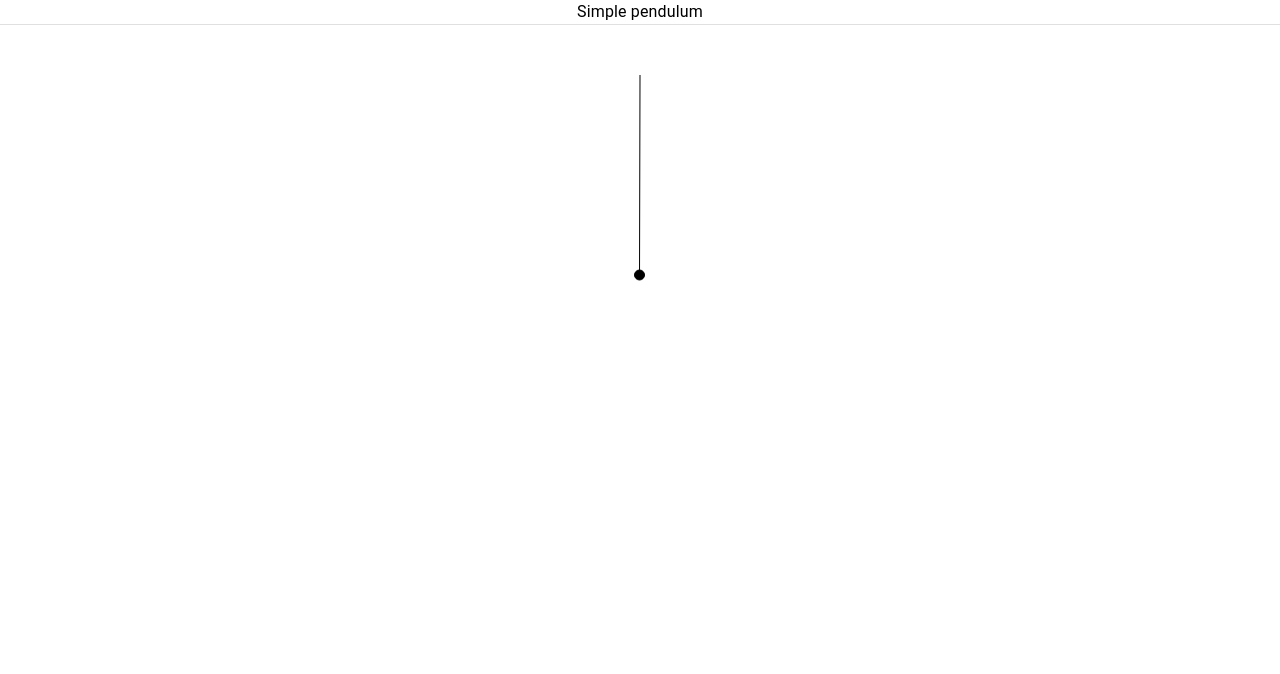
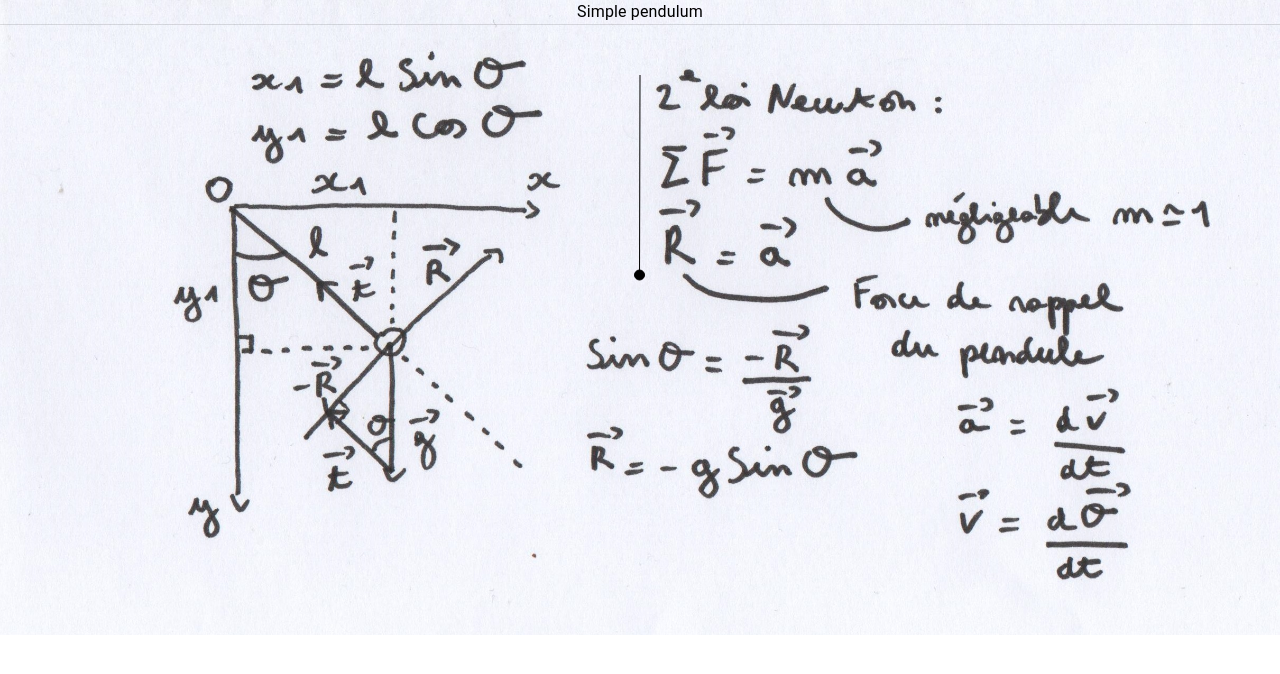
Before and after one commit to MyJooeee/pendulum, a React (Create React App) app: page / in a window 1280 px wide. Shown: the top 674 px of the page. Built offline with nearby package versions, Linux system fonts and the light colour scheme.

Commit message:
Update background formulas

```diff
--- a/public/index.html
+++ b/public/index.html
@@ -24,7 +24,7 @@
       work correctly both with client-side routing and a non-root public URL.
       Learn how to configure a non-root public URL by running `npm run build`.
     -->
-    <title>React App</title>
+    <title>Pendulum</title>
   </head>
   <body>
     <noscript>You need to enable JavaScript to run this app.</noscript>
--- a/src/pendulum/index.js
+++ b/src/pendulum/index.js
@@ -1,5 +1,6 @@
 import { useRef, useEffect } from "react";
 import { Divider, Stack, Typography } from "@mui/material";
+import backgroundImg from '../images/background.jpg';
 
 // ----------------------------------------------------------------------
 
@@ -68,11 +69,16 @@ const Pendulum = () => {
 
   return (
     <Stack
-      sx={{ alignItems: "center" }}
+      sx={{
+        alignItems: "center",
+        backgroundImage: `url(${backgroundImg})`,
+        backgroundRepeat: 'no-repeat',
+        backgroundSize: '100%',
+      }}
       divider={<Divider orientation="horizontal" flexItem />}
     >
       <Typography> Simple pendulum </Typography>
-      <canvas ref={canvasRef} width={400} height={300} />
+      <canvas ref={canvasRef} width={400} height={610} />
     </Stack>
   );
 };
```
Also changed, not shown: src/images/background.jpg (added).
